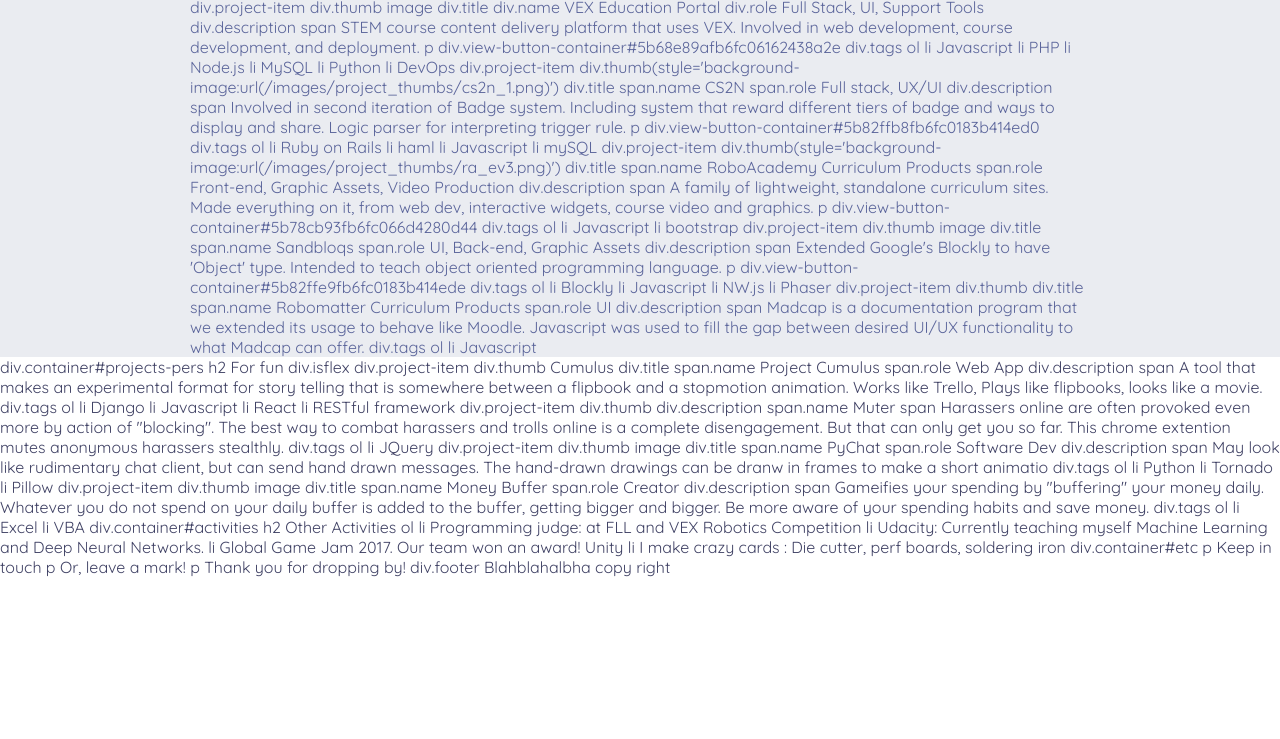
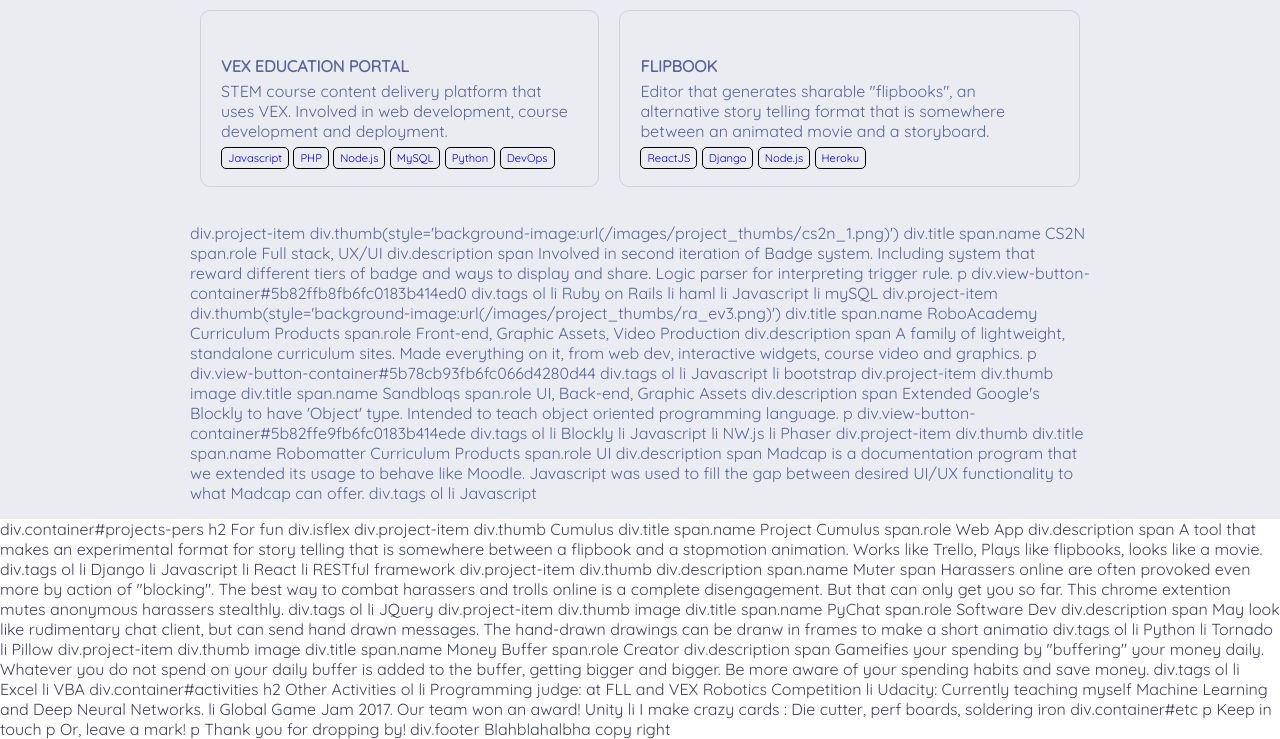
Before and after one commit to mindyBasket/git-home, a plain HTML site: page index.html in a window 1280 px wide. Shown: the part 749-1488 px from the top of the page. Before the commit the page ends 1326 px from the top, so only its background shows below. Drawn offline with Linux system fonts and the light colour scheme.

Commit message:
Make style for project card

```diff
--- a/index.html
+++ b/index.html
@@ -37,11 +37,9 @@
 				<div class="content">
 					<div class="flex_row">
 						<div class="box">
-							- Robotics
-					- self-taught
-						| I am a mechanical engineer by discipline, a developer at work, an artist on the side.
+						| I am taught to be a mechanical engineer, self-taught to be a software developer, and keep my mind open to be an artist.
 						br
-						| 6+ year of work experience as a web developer in companies and organization that focus on education and robotics. Geared toward full-stack, now dipping my toe in DevOps and Deep Learning. I've adopted agile development into my practice and is motivated by success of the product. It is important for me to stay humble, and constantly read and learn.
+						| 6+ year of work experience as a full stack web developer in companies and organization that focus on education and robotics. I am now dipping my toe in DevOps and Deep Learning. I've adopted agile development into my practice and is motivated by success of the product. It is important for me to stay humble, and constantly read and learn.
 						br
 						| I am currently seeking new opportunities in the east coast, and hope to grow as a software developer.
 						</div>
@@ -54,8 +52,6 @@
 							li Agile/git/RESTful frameworks
 						</div>
 
-
-
 					</div>
 
 				</div>
@@ -64,37 +60,84 @@
 
 			<div class="block" id="projects">
 				<div class="content">
-					<h2>Notable projects</h2>
+					<h1>Notable projects</h1>
 					<p>
 						List of projects mixed personal and professional
 					</p>
-					<div class="cardlist flex_row">
 
-						<div class="card">
+					<div class="cardlist flex_column">
+
+						<div class="flex_row">
+
+							<div class="card project">
+								<div class="thumbnail">
+									<img src=""/>
+								</div>
+
+								<div class="title">
+									VEX Education Portal
+								</div>
+
+								<div class="short_summary">
+									<div class="summary">
+										STEM course content delivery platform that uses VEX. Involved in web development, course development and deployment.
+									</div>
+									<div class="tags">
+										<span>Javascript</span>
+										<span>PHP</span>
+										<span>Node.js</span>
+										<span>MySQL</span>
+										<span>Python</span>
+										<span>DevOps</span>
+									</div>
+								</div>
+
+								<div class="long_summary">
+									Long content
+
+									Involved in second iteration of Badge system. Including system that reward different tiers of badge and ways to display and share. Logic parser for interpreting trigger rule.
+								</div>
+							</div>
+
+
+
+							<div class="card project">
+								<div class="thumbnail">
+									<img src=""/>
+								</div>
+
+								<div class="title">
+									Flipbook
+								</div>
+
+								<div class="short_summary">
+									<div class="summary">
+										Editor that generates sharable "flipbooks", an alternative story telling format that is somewhere between an animated movie and a storyboard.
+									</div>
+									<div class="tags">
+										<span>ReactJS</span>
+										<span>Django</span>
+										<span>Node.js</span>
+										<span>Heroku</span>
+									</div>
+								</div>
+
+								<div class="long_summary">
+									Long content
+
+									Involved in second iteration of Badge system. Including system that reward different tiers of badge and ways to display and share. Logic parser for interpreting trigger rule.
+								</div>
+							</div>
 
 						</div>
 
 					</div>
-				div.project-item
-					div.thumb
-						image
-					div.title
-						div.name VEX Education Portal
-						div.role Full Stack, UI, Support Tools
-					div.description
-						span STEM course content delivery platform that uses VEX. Involved in web development, course development, and deployment.
-						p
-							div.view-button-container#5b68e89afb6fc06162438a2e
-					div.tags
-						ol
-							li Javascript
-							li PHP
-							li Node.js
-							li MySQL
-							li Python
-							li DevOps
 
 
+
+
+					<br/>
+					<p>
 					div.project-item
 						div.thumb(style='background-image:url(/images/project_thumbs/cs2n_1.png)')
 						div.title
@@ -155,16 +198,9 @@
 						div.tags
 							ol
 								li Javascript
+					</p>
+				</div> <!-- end content -->
 			</div>
-			</div>
-
-
-
-		</div>
-
-
-
-
 
 
 
@@ -249,7 +285,7 @@
 			Blahblahalbha copy right
 
 
-	<script type="text/javascript" src="/src/json/projects.json"></script>
+	<script type="text/javascript" src="/src/json/projects.js"></script>
 	<script src="/src/scripts/main.js"></script>
 
 
--- /dev/null
+++ b/src/css/_cards.scss
@@ -0,0 +1,37 @@
+.card{
+	padding: 20px;
+	border:1px solid #3e225421;
+	border-radius: 10px;
+
+	margin: 0px 10px;
+
+	.title{
+		text-transform: uppercase;
+		font-weight: bold;
+		margin: 5px 0;
+	}
+
+	.short_summary{
+
+		.summary{
+			margin-bottom: 5px;
+		}
+
+
+		.tags{
+
+			span{
+				border:1px solid black;
+				border-radius: 5px;
+				padding: 3px 6px;
+				color: blue;
+				font-size: 0.7em;
+
+			}
+		}
+	}
+
+	.long_summary{
+		display:none;
+	}
+}
--- a/src/css/_mainLayout.scss
+++ b/src/css/_mainLayout.scss
@@ -2,7 +2,6 @@
 
 $base: #c6c7e1;
 $base-light:#eaecf1;
-
 
 
 body, html{
@@ -10,6 +9,7 @@
 	padding: 0;
 	font-family: 'Quicksand', sans-serif;
 	color: #404265;
+	font-size: 12pt;
 }
 
 
--- a/src/css/input.scss
+++ b/src/css/input.scss
@@ -1 +1,2 @@
-@import "mainLayout"
+@import "mainLayout";
+@import "cards";
--- /dev/null
+++ b/src/json/projects.js
@@ -0,0 +1,5 @@
+var data = {
+
+  hello: "world"
+
+}
--- a/src/json/projects.json
+++ /dev/null
@@ -1,2 +0,0 @@
-var data = {
-  hello: "world"}
```
Also changed, not shown: src/css/master.css. Lines whose indentation alone changed are shown as unchanged.
